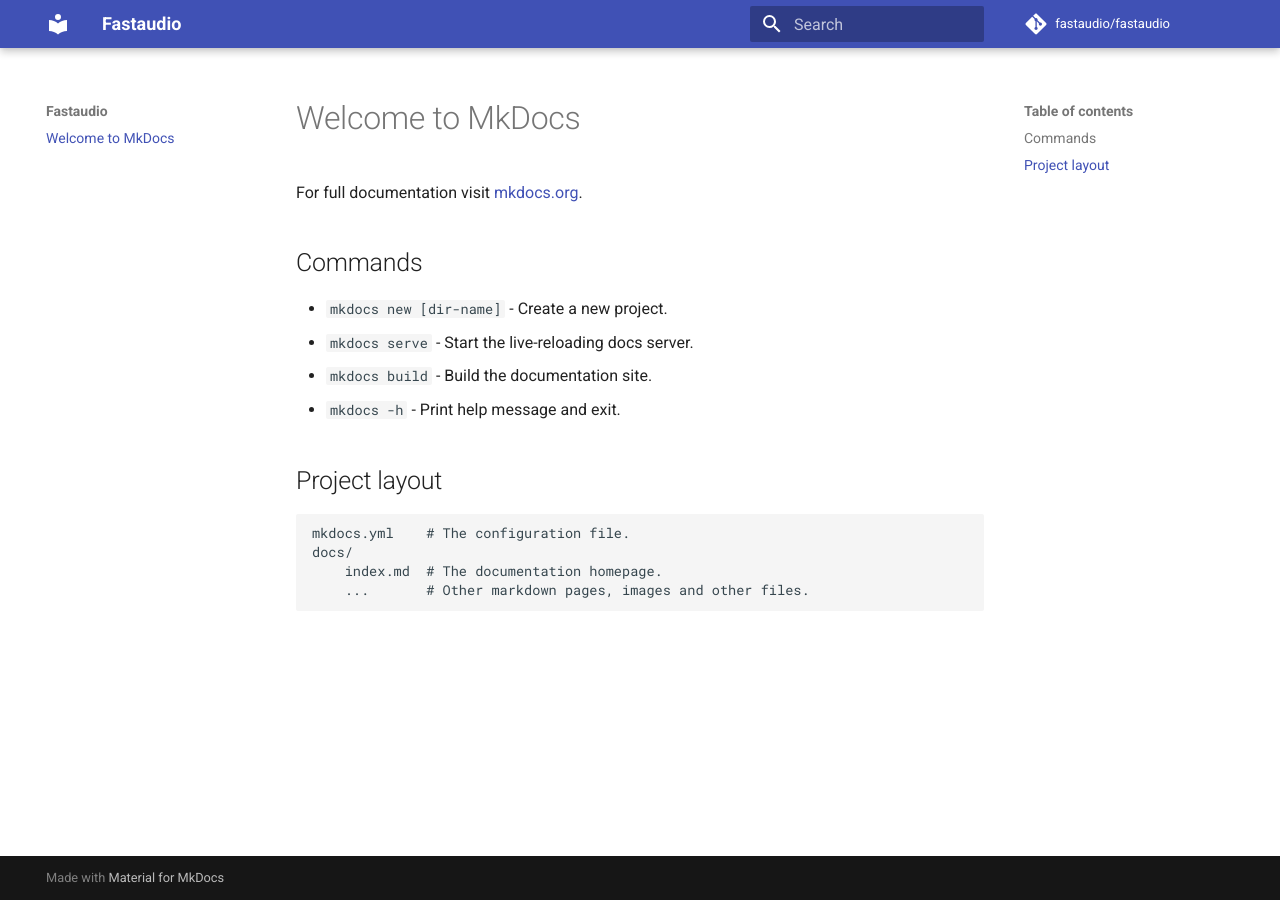
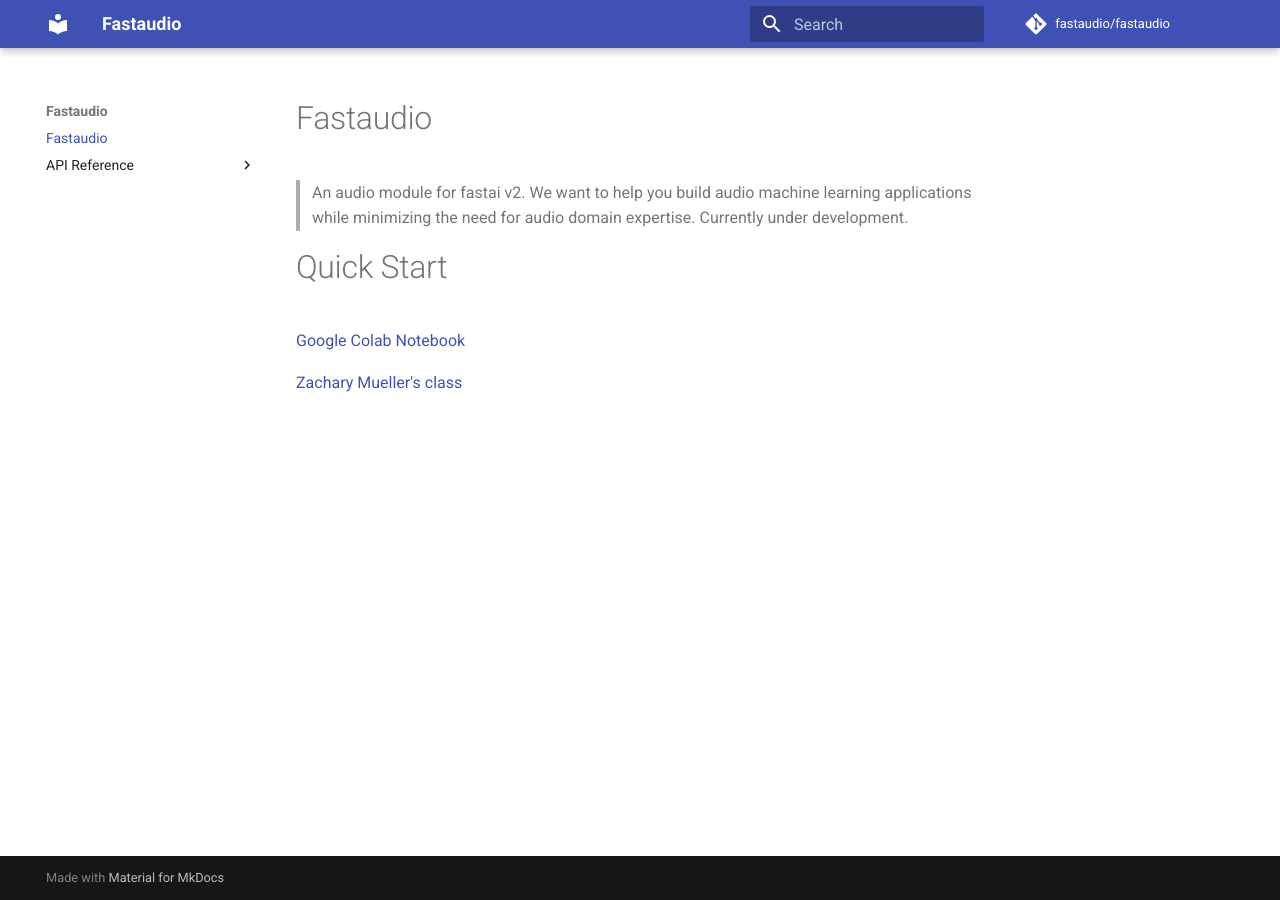
Before and after one commit to fastaudio/fastaudio, an MkDocs documentation site: the page built from docs/index.md, in a window 1280 px wide. Built offline with MkDocs 1.6.1 and Material for MkDocs 9.7.7, drawn with Linux system fonts in a browser that asks for light colours; comment, search, counter and statistics services are not loaded.

```diff
--- a/docs/index.md
+++ b/docs/index.md
@@ -1,17 +1,10 @@
-# Welcome to MkDocs
+# Fastaudio
 
-For full documentation visit [mkdocs.org](https://www.mkdocs.org).
+> An audio module for fastai v2. We want to help you build audio machine learning applications while minimizing the need for audio domain expertise. Currently under development.
 
-## Commands
 
-* `mkdocs new [dir-name]` - Create a new project.
-* `mkdocs serve` - Start the live-reloading docs server.
-* `mkdocs build` - Build the documentation site.
-* `mkdocs -h` - Print help message and exit.
+# Quick Start
 
-## Project layout
+[Google Colab Notebook](https://colab.research.google.com/gist/PranY/ba0245752fff8ec2eb645afcc13f74f6/music.ipynb)
 
-    mkdocs.yml    # The configuration file.
-    docs/
-        index.md  # The documentation homepage.
-        ...       # Other markdown pages, images and other files.
+[Zachary Mueller's class](https://youtu.be/0IQYJNkAI3k?t=1665)
```
Also changed, not shown: docs/API_Reference/core.signal.md (added, +36 -0 lines), 1 other file.
